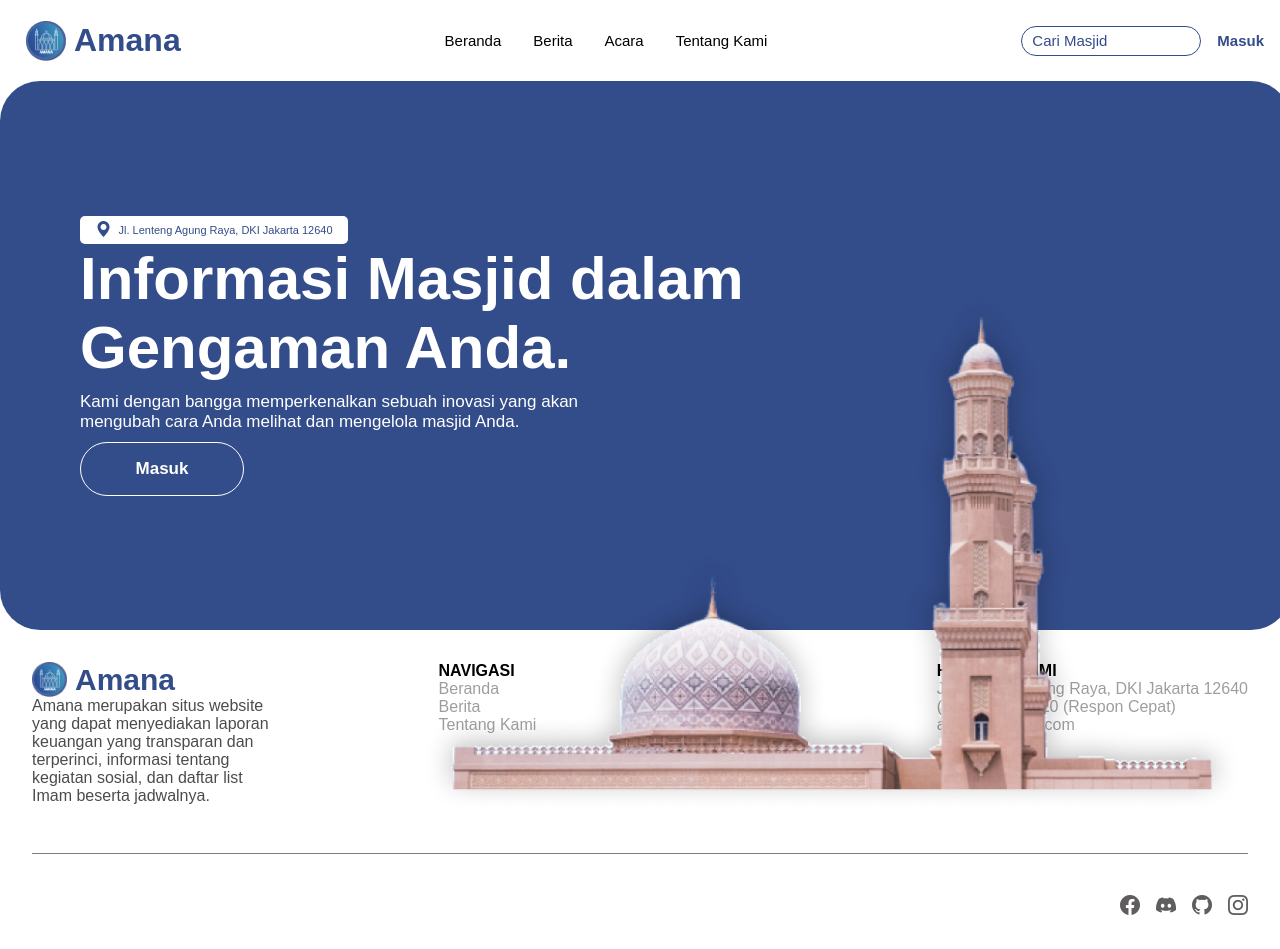
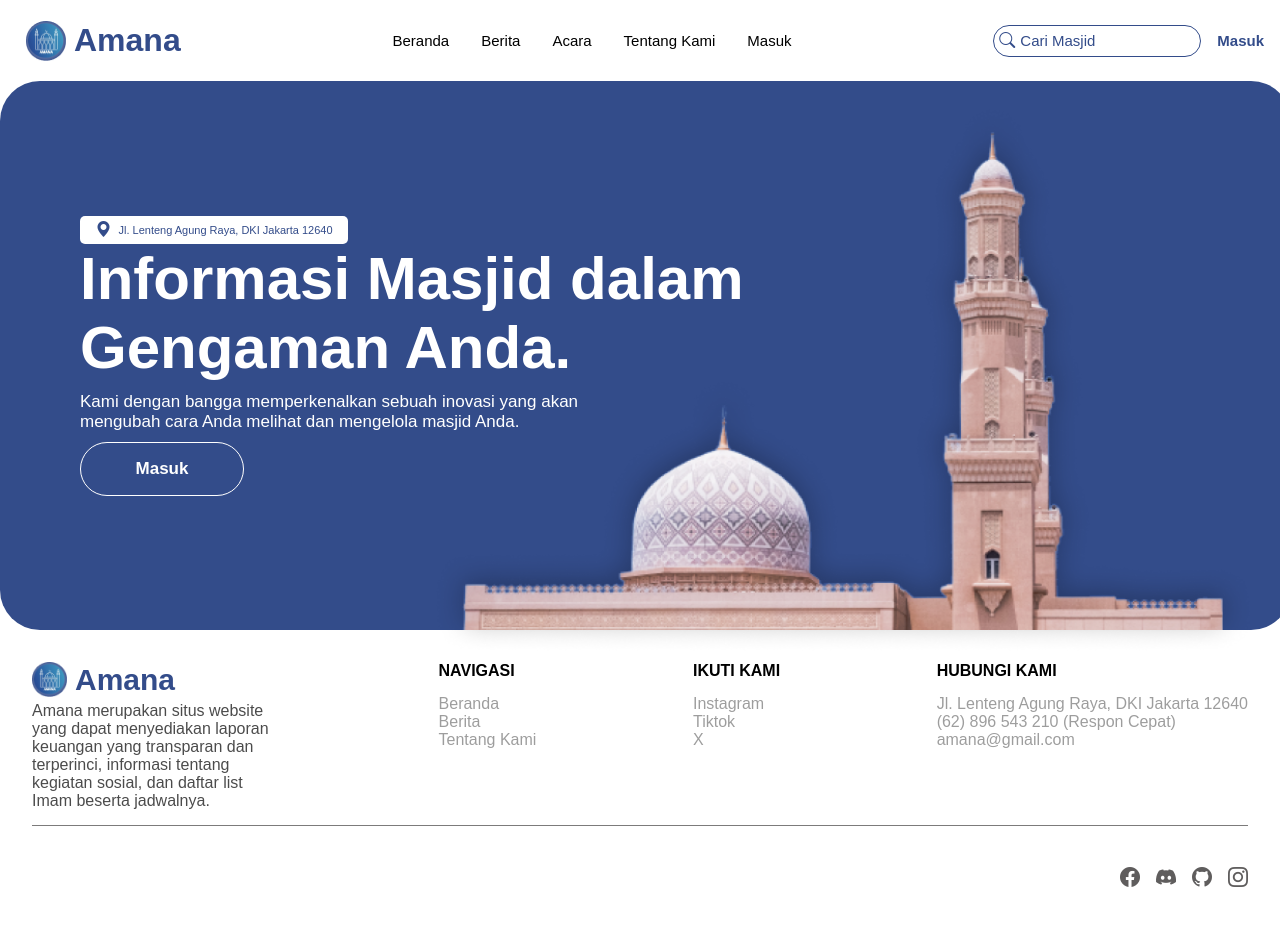
Before and after one commit to jundifatih/AmanaProject-FrontEnd, a React (Vite) app: page / in a window 1280 px wide. After the commit the page ends 921 px from the top, so only its background shows below. Built offline with nearby package versions, Linux system fonts and the light colour scheme.

Commit message:
Bug On Navbar

```diff
--- a/src/component/main/footer/StyleFooter.module.css
+++ b/src/component/main/footer/StyleFooter.module.css
@@ -12,6 +12,7 @@
 }
 .FooterItem:nth-child(1){
     width: 250px;
+    margin-bottom: 15px;
 }
 .FooterItem:nth-child(1) p{
     color: black;
@@ -28,16 +29,28 @@
     align-items: end;
     gap: 0.5rem;
     cursor:default;
+    margin-bottom: 5px;
 }
 .FooterItem .satu img{
     width: 35px;
     height: 35px;
     max-width: 100%;
 }
-
+.FooterItem h4{
+    margin-bottom: 15px;
+}
 .FooterItem p{
     color: black;
     opacity: 0.38;
+}
+.FooterItem:nth-child(2){
+    margin-bottom: 15px;
+}
+.FooterItem:nth-child(3){
+    margin-bottom: 15px;
+}
+.FooterItem:nth-child(4){
+    margin-bottom: 25px;
 }
 .FooterIcon{
     display: flex;
@@ -49,7 +62,9 @@
     color: rgb(95, 93, 93);
     font-size: 20px;
 }
-
+.FooterIcon i:hover{
+    color: #334C8A;
+}
 @media (max-width: 425px) {
     footer{
         max-width: 100%;
@@ -57,6 +72,9 @@
     .FooterList{
         display: flex;
         flex-direction: column;
+    }
+    .FooterItem h4{
+        margin-bottom: 2px;
     }
 }
 /* @media (max-width:768px) {
--- a/src/component/main/navbar/Navbar.jsx
+++ b/src/component/main/navbar/Navbar.jsx
@@ -1,12 +1,13 @@
 import styles from "./StyleNavbar.module.css";
-// function Menu() {
-//   var x = document.getElementById("Links");
-//   if (x.style.display === "block") {
-//     x.style.display = "none";
-//   } else {
-//     x.style.display = "block";
-//   }
-// }
+function Menu() {
+  // var x = document.getElementsByClassName("#Links, #Cari-Masuk");
+  var x = document.getElementById("Links");
+  if (x.style.display === "block") {
+    x.style.display = "none";
+  } else {
+    x.style.display = "block";
+  }
+}
 
 const Navbar = () => {
   return (
@@ -18,16 +19,24 @@ const Navbar = () => {
         </span>
       </div>
       <div className={styles.Links} id="Links">
-        <a href="">Beranda</a>
-        <a href="">Berita</a>
-        <a href="">Acara</a>
-        <a href="">Tentang Kami</a>
+        <a href="" className={styles.List}>Beranda</a>
+        <a href="" className={styles.List}>Berita</a>
+        <a href="" className={styles.List}>Acara</a>
+        <a href="" className={styles.List}>Tentang Kami</a>
+        <div className={styles.SearchArea1}>
+          <i className="bi bi-search" id={styles.IconSearch}></i>
+          <input type="text" placeholder="Cari Masjid"/>
+        </div>
+        <a href="" className={styles.List}>Masuk</a>
       </div>
       <div className={styles.CariMasuk} id="Cari-Masuk">
-        <input type="text" placeholder="Cari Masjid"/>
+        <div className={styles.SearchArea}>
+          <i className="bi bi-search" id={styles.IconSearch}></i>
+          <input type="text" placeholder="Cari Masjid"/>
+        </div>
         <a href="">Masuk</a>
       </div>
-        <a className={styles.Icon}>
+        <a className={styles.Icon} onClick={Menu}>
             <i className="bi bi-list"></i>
         </a>
     </div>
--- a/src/component/main/navbar/StyleNavbar.module.css
+++ b/src/component/main/navbar/StyleNavbar.module.css
@@ -30,6 +30,7 @@ body {
   align-items: center;
 }
 .Links a {
+  cursor: pointer;
   margin: 1rem;
   text-decoration: none;
   color: black;
@@ -39,23 +40,37 @@ body {
 .Links a:hover {
   color: #334c8a;
 }
+.Links .SearchArea1{
+  display: none;
+}
 .CariMasuk {
   display: flex;
   gap: 1rem;
   align-items: center;
 }
-.CariMasuk input {
+.SearchArea{
+  border: 1px solid #334c8a;
+  padding: 0 5px;
+  border-radius: 20px;
+  margin: 0;
+}
+.SearchArea i{
+  color: #334c8a;
+}
+.SearchArea input {
   width: 180px;
   height: 30px;
   text-align: start;
-  padding-left: 10px;
-  border-radius: 20px;
+  padding-left: 5px;
   font-size: 15px;
-  border: 1px solid #334c8a;
+  border: none;
   color: #334c8a;
   font-weight: lighter;
+  cursor: auto;
+  outline: none;
+  background: none;
 }
-.CariMasuk input:focus {
+.SearchArea input:focus {
   outline: none;
 }
 .CariMasuk a {
@@ -73,9 +88,57 @@ input::placeholder {
 }
 
 @media (max-width: 830px) {
+  .Navbar{
+    padding: 1rem;
+    top: fixed;
+  }
   .Links {
     display: none;
+    position: absolute;
+    background-color: #334c8a;
+    top: 50px;
+    left: 0;
+    margin: 10px 1rem;
+    width: 95%;
+    /* color: #334c8a;
+    border: 1px solid #334c8a; */
+    border-radius: 10px;
+    z-index: 100;
   }
+  .Links .List{
+    float: center;
+    display: flex;
+    flex-direction: column;
+    font-weight: bold;
+    color: white;
+  }
+  .Links .SearchArea1{
+    display:block;
+    /* align-items: center;
+    justify-content: center;  */
+    border: 1px solid #334c8a;
+    padding: 0 5px;
+    border-radius: 20px;
+    background-color: white;
+    margin: 0 1rem;
+  }
+  .Links .SearchArea1 i{
+    color: #334c8a;
+  }
+  .Links .SearchArea1 input {
+    width: 200px;
+    height: 30px;
+    text-align: start;
+    padding-left: 5px;
+    font-size: 15px;
+    border: none;
+    color: #334c8a;
+    font-weight: lighter;
+    cursor: auto;
+    outline: none;
+    background: none;
+  }
+
   .CariMasuk{
     display: none;
   }
--- a/src/pages/main/landingpage/LandingPage.jsx
+++ b/src/pages/main/landingpage/LandingPage.jsx
@@ -17,7 +17,7 @@ const LandingPage = () => {
                   yang akan mengubah cara Anda melihat dan mengelola masjid Anda.</p>
                   <button className={styles.Tombol}>Masuk</button>
                 </div>
-                <img src="src/assets/MasjidJumbroton.png" alt="Foto Masjid" className={styles.Masjid} />
+                <img src="src/assets/MasjidJumbroton.png" alt="Foto Masjid" className={styles.Masjid}/>
             </div>
         </div>
     </div>
--- a/src/pages/main/landingpage/LandingPage.module.css
+++ b/src/pages/main/landingpage/LandingPage.module.css
@@ -5,6 +5,7 @@
 .Jumbroton{
     display: flex;
     justify-content: space-evenly;
+    position: relative;
 }
 .Background{
     width: 1291px;
@@ -14,6 +15,7 @@
     z-index: 1;
     display: flex;
     align-items: center;
+    position: relative;
     padding-left: 5rem;
 }
 .Alamat{
@@ -67,12 +69,9 @@
 }
 .Masjid{
     z-index: 3;
-    /* float: left; */
-    /* position: absolute; */
     width: 910px;
-    height: 616px;
-    /* margin-bottom: -23px; */
+    height: 650px;
     position: absolute;
     right: 2.3rem;
-    bottom: -12px;
+    bottom: -24px;
 }
```
